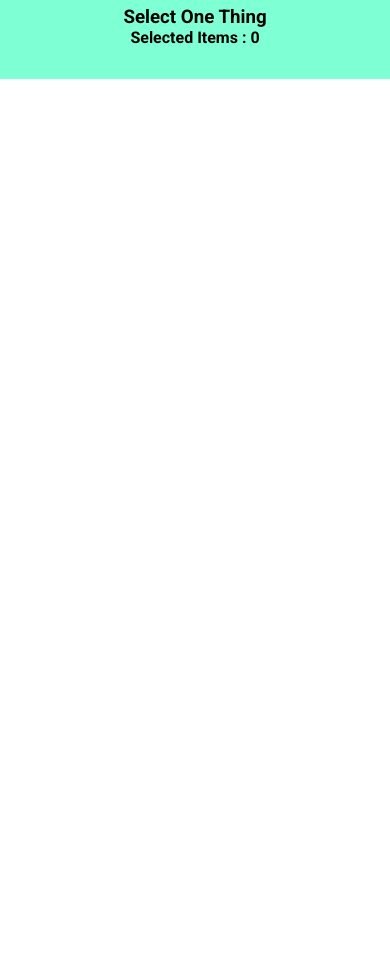
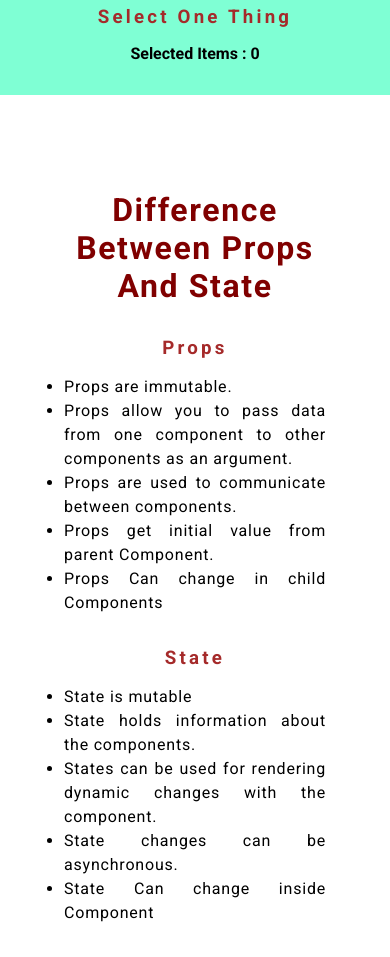
Before and after one commit to RatonRoy/simple-shoping, a React (Create React App) app: page / in a window 390 px wide. Shown: the part 5540-6497 px from the top of the page. Before the commit the page ends 5651 px from the top, so only its background shows below. Built offline with nearby package versions, Linux system fonts and the light colour scheme; a web font is replaced by a local one.

Commit message:
complete one answer

```diff
--- a/src/App.js
+++ b/src/App.js
@@ -1,10 +1,12 @@
 import logo from './logo.svg';
 import './App.css';
 import Shop from './components/Shop/Shop';
+import Props from './components/Props/Props';
 function App() {
   return (
     <div className='page-container'>
       <Shop></Shop>
+      <Props></Props>
     </div>
   );
 }
--- /dev/null
+++ b/src/components/Props/Props.css
@@ -0,0 +1,42 @@
+.container{
+	padding: 2rem 4rem;
+}
+.title{
+	margin: 2rem 0;
+	text-align: center;
+	color: maroon;
+	text-transform: capitalize;
+	letter-spacing: 0.1rem;
+}
+.wrap-answer{
+	display: flex;
+	justify-content: space-between;
+	align-items: center;
+}
+.props, .state{
+	min-width: 45vw;
+}
+h3{
+	letter-spacing: 0.2rem;
+	/* margin: 2rem 0; */
+	margin-bottom: 1rem;
+	color: brown;
+}
+.state{
+	margin-left: 2rem;
+}
+ul li{
+	line-height: 1.5;
+	text-align: justify;
+	letter-spacing: 0.05rem;
+}
+@media screen and (max-width: 768px) {
+	.wrap-answer{
+		display: block;
+		text-align: center;
+	}
+	.state{
+		margin-top: 2rem;
+		margin-left: 0;
+	}
+}
--- /dev/null
+++ b/src/components/Props/Props.js
@@ -0,0 +1,35 @@
+import React from 'react';
+import './Props.css';
+const Props = () => {
+	return (
+		<div className='container'>
+			<h1 className='title'> Difference Between Props and State </h1>
+			<div className="wrap-answer">
+				<div className="props">
+					<h3> Props </h3>
+					<ul>
+						<li>Props are immutable.</li>
+						<li> Props allow you to pass data from one component to other components as an argument.</li>
+						<li> Props are used to communicate between components.</li>
+						<li>Props get initial value from parent Component.</li>
+						<li> Props Can change in child Components</li>
+					</ul>
+				</div>
+
+			{/* end of the props */}
+			<div className="state">
+				<h3> State </h3>
+				<ul>
+					<li>State is mutable</li>
+					<li> State holds information about the components.</li>
+					<li> States can be used for rendering dynamic changes with the component.</li>
+					<li> State changes can be asynchronous.</li>
+					<li> State Can change inside Component</li>
+				</ul>
+			 </div>
+			</div>
+		</div>
+	);
+};
+
+export default Props;
```
